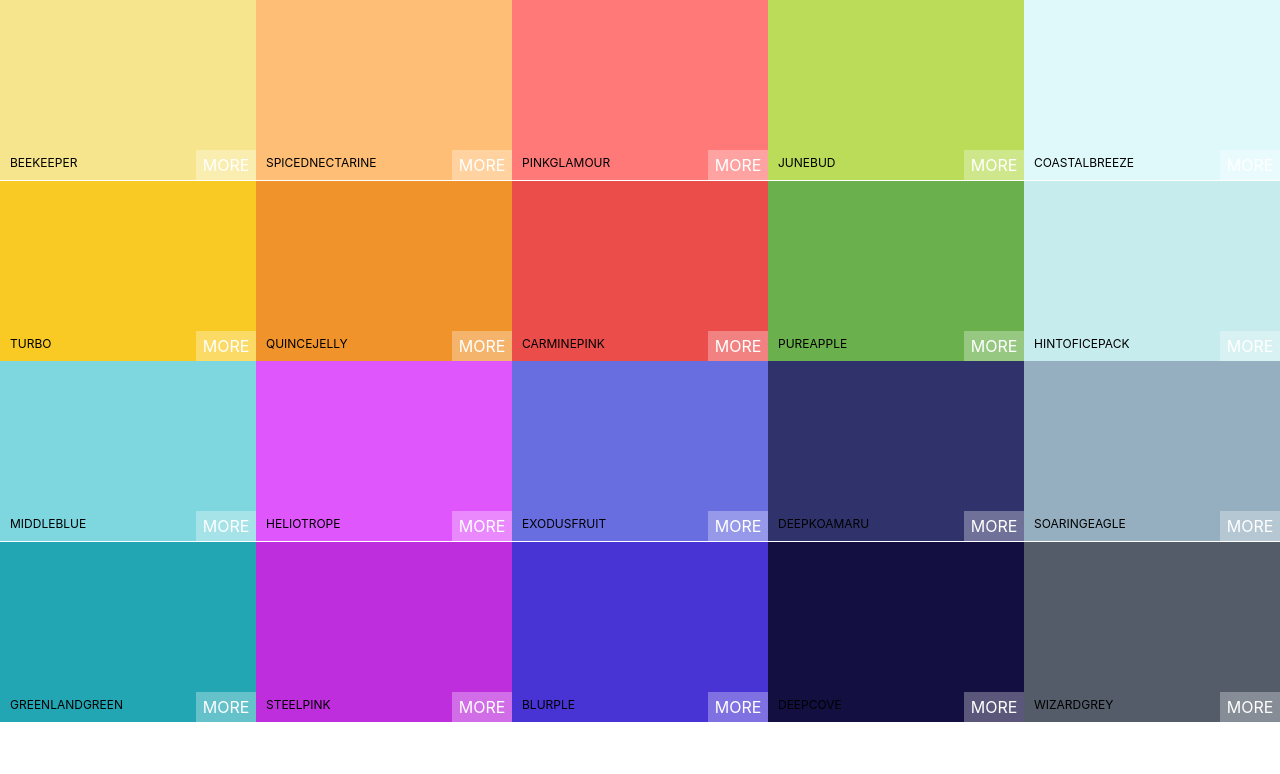
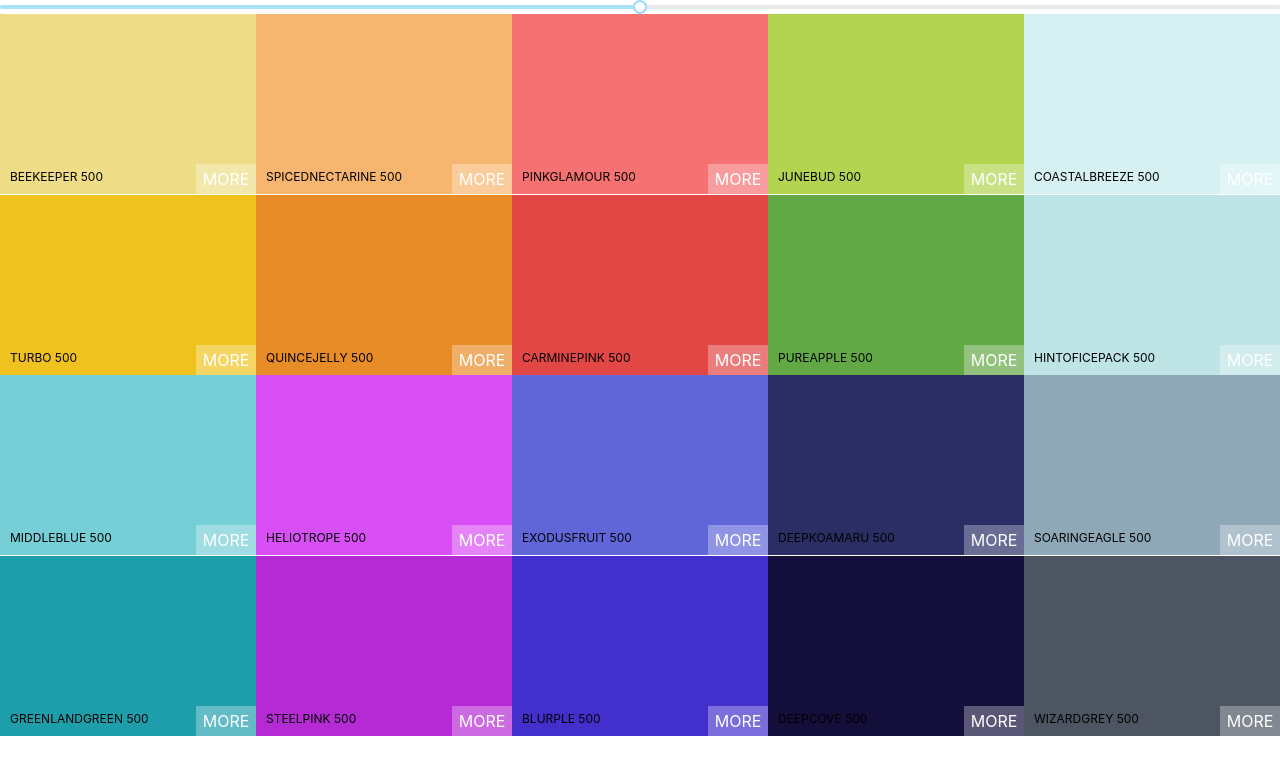
Before and after one commit to trung2012/colors, a React (Create React App) app: page / in a window 1280 px wide. Shown: the top 774 px of the page. Built offline with nearby package versions, Linux system fonts and the light colour scheme.

Commit message:
Add unstyled color slider

```diff
--- a/package.json
+++ b/package.json
@@ -3,6 +3,8 @@
   "version": "0.1.0",
   "private": true,
   "dependencies": {
+    "chroma-js": "^2.0.4",
+    "rc-slider": "^8.6.13",
     "react": "^16.8.6",
     "react-copy-to-clipboard": "^5.0.1",
     "react-dom": "^16.8.6",
--- a/src/App.js
+++ b/src/App.js
@@ -1,12 +1,13 @@
 import React, { Component } from 'react';
 import Palette from './Palette';
 import seedColors from './seedColors';
+import { generatePalette } from './colorHelpers';
 
 class App extends Component {
   render() {
     return (
     <div className='App'>
-      <Palette {...seedColors[4]}/>
+      <Palette palette = {generatePalette(seedColors[4])}/>
     </div>
    );
   }
--- a/src/Palette.js
+++ b/src/Palette.js
@@ -1,15 +1,33 @@
 import React, { Component } from 'react';
 import ColorBox from './ColorBox';
 import './Palette.css';
+import Slider, { Range } from 'rc-slider';
+import 'rc-slider/assets/index.css';
 
 export default class Palette extends Component {
+	state = {
+		level: 500
+	}
+
+	changeLevel = (level) => {
+		this.setState({level});
+	}
+
 	render() {
-		const colorBoxes = this.props.colors.map(color => {
-			return <ColorBox background={color.color} name={color.name}/>
+		const {colors} = this.props.palette;
+		const {level} = this.state;
+		const colorBoxes = colors[level].map(color => {
+			return <ColorBox background={color.hex} name={color.name}/>
 		});
 
 		return (
 			<div className='Palette'>
+			<Slider
+			defaultValue={level}
+			min={100}
+			max={900}
+			step={100}
+			onAfterChange={this.changeLevel}/>
 				<div className='Palette-colors'>
 					{colorBoxes}
 				</div>
--- /dev/null
+++ b/src/colorHelpers.js
@@ -0,0 +1,49 @@
+import chroma from "chroma-js";
+const levels = [50, 100, 200, 300, 400, 500, 600, 700, 800, 900];
+
+function generatePalette(starterPalette) {
+  let newPalette = {
+    paletteName: starterPalette.paletteName,
+    id: starterPalette.id,
+    emoji: starterPalette.emoji,
+    colors: {}
+  };
+  for (let level of levels) {
+    newPalette.colors[level] = [];
+  }
+  for (let color of starterPalette.colors) {
+    let scale = getScale(color.color, 10).reverse();
+    for (let i in scale) {
+      newPalette.colors[levels[i]].push({
+        name: `${color.name} ${levels[i]}`,
+        id: color.name.toLowerCase().replace(/ /g, "-"),
+        hex: scale[i],
+        rgb: chroma(scale[i]).css(),
+        rgba: chroma(scale[i])
+          .css()
+          .replace("rgb", "rgba")
+          .replace(")", ",1.0)")
+      });
+    }
+  }
+  return newPalette;
+}
+function getRange(hexColor) {
+  const end = "#fff";
+  return [
+    chroma(hexColor)
+      .darken(1.4)
+      .hex(),
+    hexColor,
+    end
+  ];
+}
+
+function getScale(hexColor, numberOfColors) {
+  return chroma
+    .scale(getRange(hexColor))
+    .mode("lab")
+    .colors(numberOfColors);
+}
+
+export { generatePalette };
```
Also changed, not shown: 1 other file (tests, documents, lock files or other folders).
